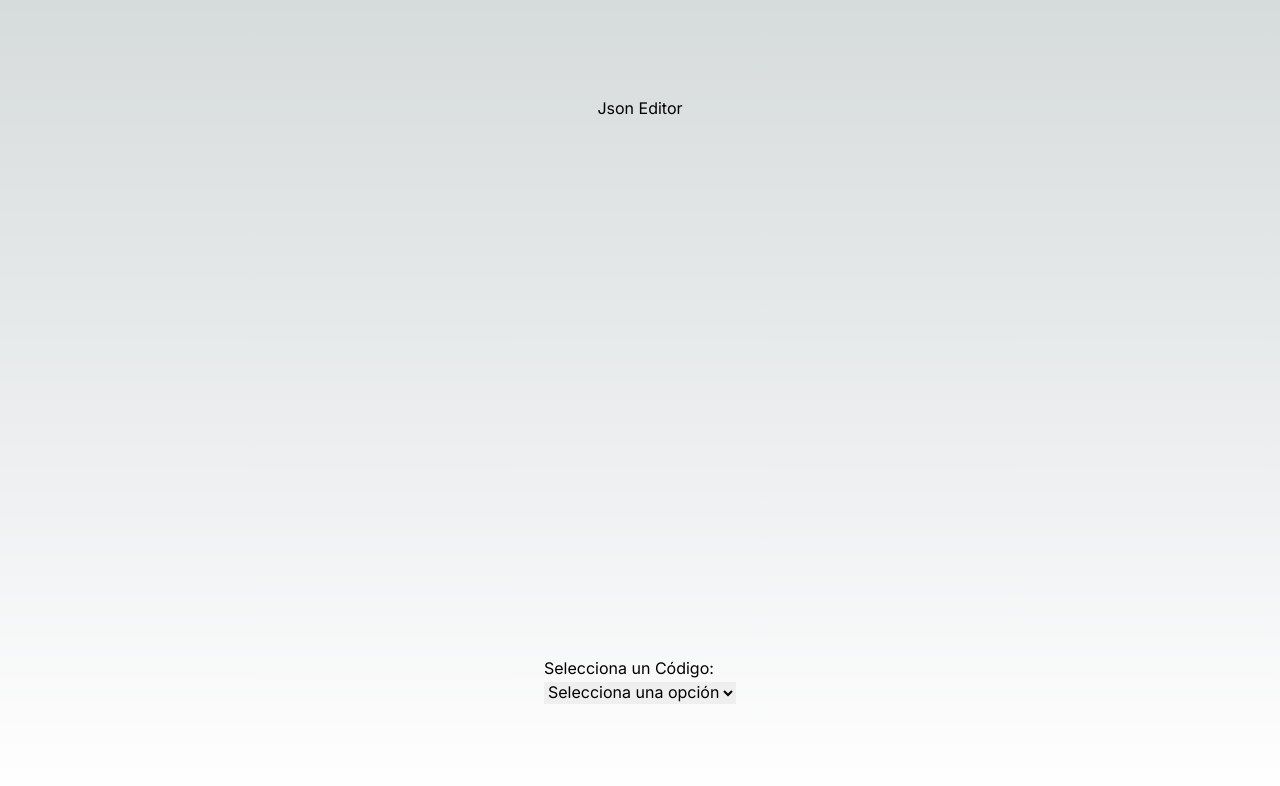
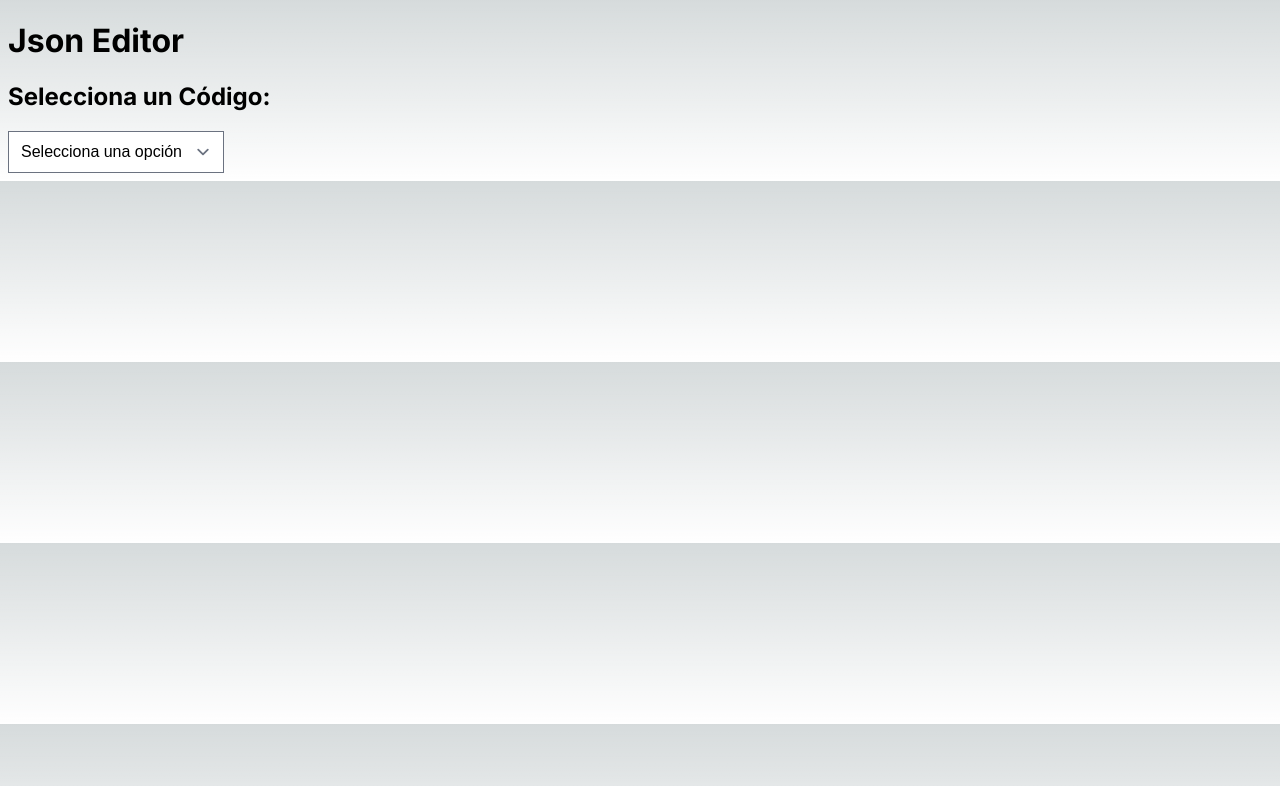
Before and after one commit to MariferVL/json-editor, a Next.js app: page / in a window 1280 px wide. Shown: the top 786 px of the page. Built offline with nearby package versions, Linux system fonts and the light colour scheme.

Commit message:
Update tailwind.config.js content

```diff
--- a/tailwind.config.js
+++ b/tailwind.config.js
@@ -1,18 +1,47 @@
-/** @type {import('tailwindcss').Config} */
+/**
+ * Configuración de Tailwind CSS
+ *
+ * @type {import('tailwindcss').Config}
+ */
 module.exports = {
+  // Modo "just-in-time" para mejorar el rendimiento
+  mode: 'jit',
+  // Rutas de contenido para las cuales se generará el CSS
   content: [
-    "./pages/**/*.{js,ts,jsx,tsx,mdx}",
-    "./components/**/*.{js,ts,jsx,tsx,mdx}",
-    "./app/**/*.{js,ts,jsx,tsx,mdx}",
+    './src/pages/**/*.{js,ts,jsx,tsx,mdx}',
+    './src/components/**/*.{js,ts,jsx,tsx,mdx}',
+    './src/app/**/*.{js,ts,jsx,tsx,mdx}',
   ],
+  // Personalizaciones del tema
   theme: {
     extend: {
+      // Añadir nuevas propiedades al tema, como gradientes y colores personalizados
       backgroundImage: {
-        "gradient-radial": "radial-gradient(var(--tw-gradient-stops))",
-        "gradient-conic":
-          "conic-gradient(from 180deg at 50% 50%, var(--tw-gradient-stops))",
+        'gradient-radial': 'radial-gradient(var(--tw-gradient-stops))',
+        'gradient-conic':
+          'conic-gradient(from 180deg at 50% 50%, var(--tw-gradient-stops))',
+      },
+      colors: {
+        'cdt-orange': '#F49C18',
+        'cdt-blue': '#3D6DB1',
+        'cdt-textBlue': 'rgba(11, 11, 119, 0.73)',
+        'cdt-bgBlue': '#001933',
+        'cdt-links': '#818181'
+      },
+      boxShadow: {
+        'cdt-shadow': 'inset 1px 2px 2px rgba(206, 145, 54, 0.36)',
+      },
+      focusVisible: {
+        'focusVisible': 'rgba(244, 156, 24, 0.26)',
       },
     },
   },
-  plugins: [],
-};
+  // Deshabilitar preflight para tener un control total sobre los estilos
+  corePlugins: {
+    preflight: false,
+  },
+  // Plugins adicionales, como soporte para formularios de Tailwind CSS
+  plugins: [
+    require('@tailwindcss/forms'),
+  ],
+}
```
